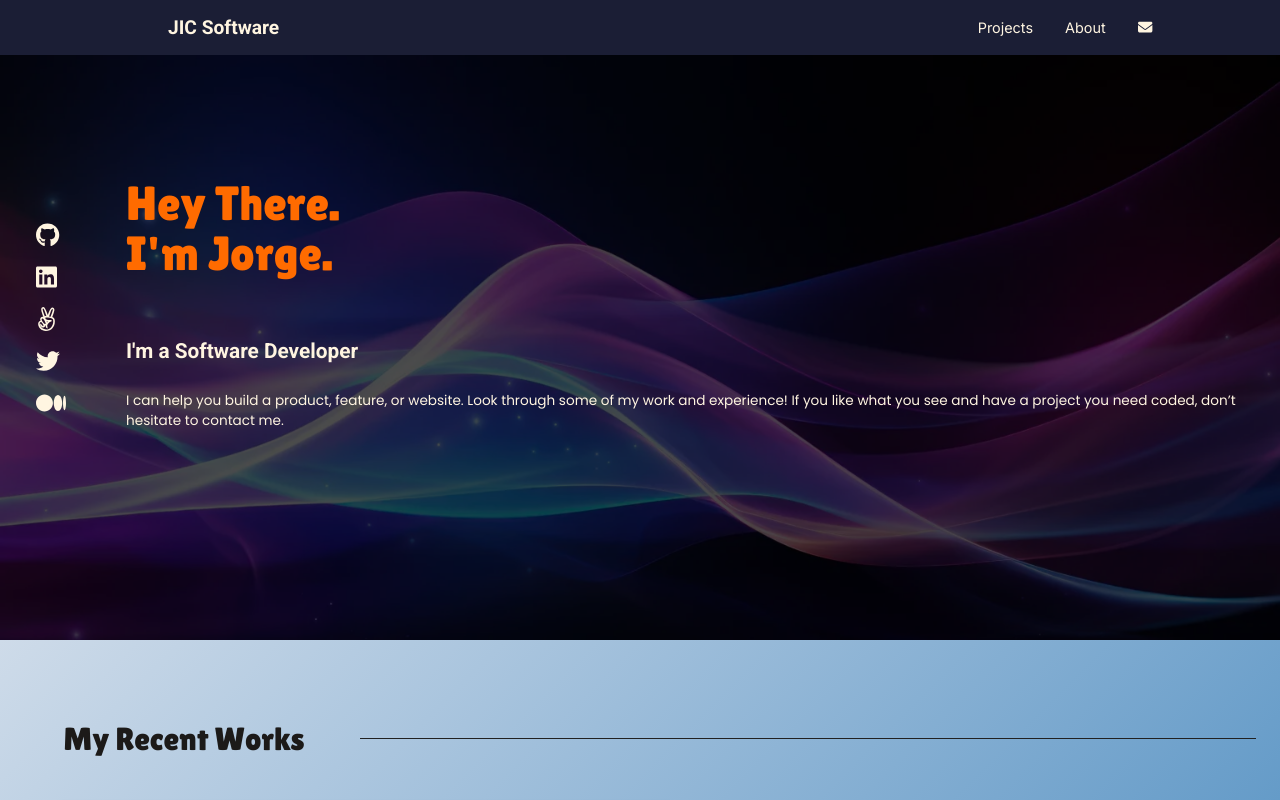
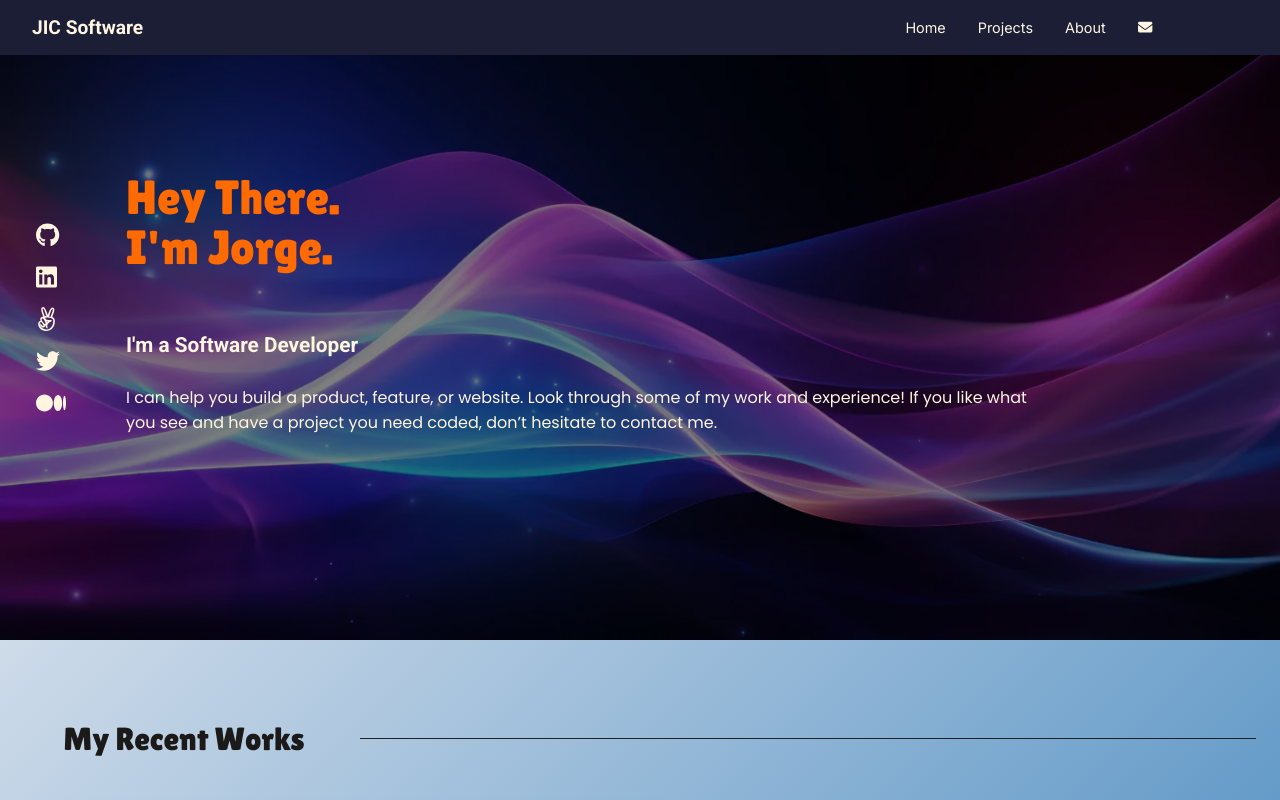
Before and after one commit to jicamargo/portfolio, a React (Create React App) app: page / in a window 1280 px wide. Shown: the top 800 px of the page. Built offline with nearby package versions, Linux system fonts and the light colour scheme.

Commit message:
add styling

```diff
--- a/src/components/Hero.jsx
+++ b/src/components/Hero.jsx
@@ -1,12 +1,19 @@
-import React from 'react';
+import React, { useState } from 'react';
 import PersonalPresentation from './Presentation';
 import SocialIconsBar from './SocialIconsBar';
 import '../css/Hero.css';
 
 const Hero = () => {
+  const [zoomed, setZoomed] = React.useState(false);
+
+  const handleZoom = () => {
+    console.log('zoomed', zoomed);
+    setZoomed(!zoomed);
+  }
+
   return (
-    <section className="main-frame">
-      <div className="background-image">
+    <section className="main-frame" >
+      <div className={`background-image ${zoomed ? 'zoomed' : ''}`} onMouseEnter={handleZoom} onMouseLeave={handleZoom}>
         <div className="content1">
           <PersonalPresentation />
           <SocialIconsBar />
--- a/src/components/NavBar.jsx
+++ b/src/components/NavBar.jsx
@@ -26,6 +26,7 @@ function NavBar() {
           <a href="#" className="Mylogo">JIC Software</a>
         </div>
         <div className="menu-pc">
+          <a href="#" className="item-menu">Home</a>
           <a href="#portfolio" className="item-menu">Projects</a>
           <a href="#about" className="item-menu">About</a>
           <a href="#contact" className="item-menu">
@@ -44,6 +45,7 @@ function NavBar() {
         <a className="btn-close-slide-menu btn-close-icon"  onClick={closeMenu}>
           <FontAwesomeIcon icon={faXmark} beatFade />
         </a>
+        <a href="#" className="item-menu-mobile"  onClick={closeMenu}>Home</a>
         <a href="#portfolio" className="item-menu-mobile"  onClick={closeMenu}>Portfolio</a>
         <a href="#about" className="item-menu-mobile"  onClick={closeMenu}>About</a>
         <a href="#contact" className="item-menu-mobile"  onClick={closeMenu}>Contact</a>
--- a/src/css/Hero.css
+++ b/src/css/Hero.css
@@ -6,12 +6,21 @@
 
 .background-image {
   width: 100%;
+  height: 100%;
   position: relative;
   background-image: url("../assets/GradientLayer.webp");
+  background-size: cover;
+  background-position: center;
   background-repeat: no-repeat;
-  background-size: cover;
+
+  /* enables a smooth change of dimensions */
+  transition: transform 10s ease-in-out;
+  transform-origin: left top;
 }
 
+.background-image.zoomed {
+  transform: scale(1.1);
+}
 .background-image::before {
   content: "";
   position: absolute;
@@ -19,8 +28,47 @@
   left: 0;
   width: 100%;
   height: 100%;
-  background-color: rgba(0, 0, 0, 0.7);
+  background-color: rgba(0, 0, 0, 0.5);
 }
+
+.content1::before {
+  content: "";
+  position: absolute;
+  top: 0;
+  left: -100%;
+  width: 60px;
+  height: 100%;
+  box-shadow: 0 0 20px 20px rgba(100, 255, 255, 0.5);
+  background-color: rgba(150, 255, 255, 0.533);
+  transform: rotate(10deg);
+  animation: slideIn 1.6s ease-in;
+  animation-iteration-count: 1;
+}
+
+.content1:hover::before {
+  animation-delay: 8s;
+  animation-duration: 0.7s;
+  animation-direction: reverse;
+  animation-iteration-count: 1;
+}
+
+@keyframes slideIn {
+  0% {
+    left: -100%;
+  }
+  50% {
+    left: 96%;
+  }
+  100% {
+    left: 140%;
+  }
+}
+
+.background-image:hover::before {
+  animation-play-state: paused; /* Detiene la animación al hacer hover */
+}
+
+
 
 .content1 {
   position: relative;
--- a/src/css/NavBar.css
+++ b/src/css/NavBar.css
@@ -26,7 +26,7 @@ header {
 }
 
 .Mylogo {
-  padding-left: 1.5rem;
+  padding-left: 1rem;
   font-size: 1.2rem;
   color: var(--color-font-title2);
   font-family: var(--font-title2);
@@ -78,13 +78,13 @@ header {
 #slidemenu {
   z-index: 99;
   position: fixed;
-  background: var(--color-back-bars);
+  background: var( --color-back-dark2);
   text-align: left;
   top: 0;
   right: -100%;
   padding: 0 1.5rem;
   width: 250px;
-  height: 450px;
+  height: 500px;
   opacity: 0;
   pointer-events: none;
   box-shadow: 0px 0px 15px 15px rgba(255, 255, 255, 0.4);
@@ -167,10 +167,6 @@ header {
     display: none;
   }
 
-  .logo {
-    padding-left: 10%;
-  }
-
   .menu-pc {
     display: flex;
     padding-right: 10%;
--- a/src/css/Presentation.css
+++ b/src/css/Presentation.css
@@ -23,7 +23,8 @@
   color: var(--color-font-text1);
   font-family: var(--font-text1);
   font-style: normal;
-  font-size: 0.85rem;
+  font-size: 1rem;
+  width: 80%;
 }
 
 
```
